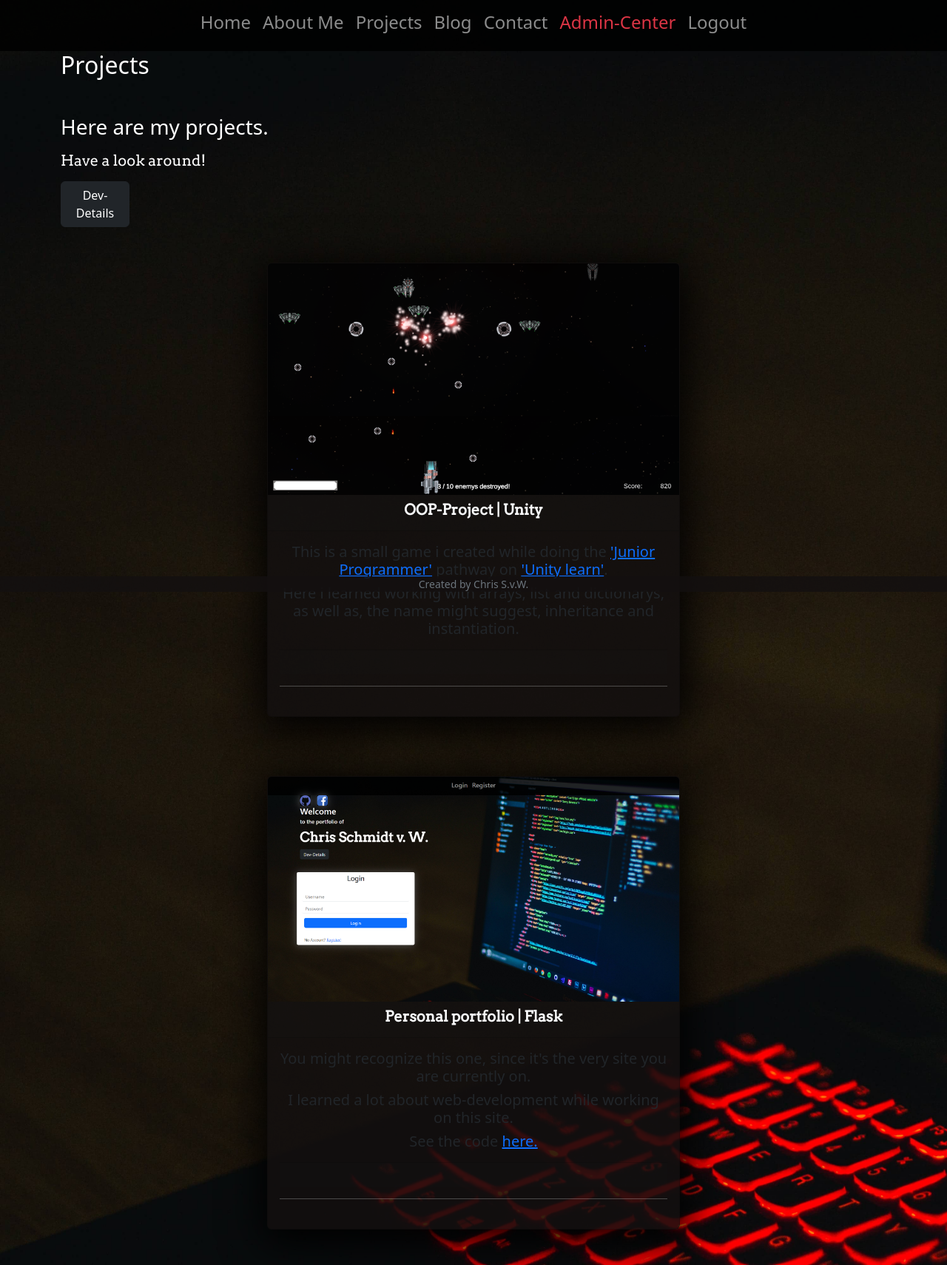
After one commit to ChrisdasB/Flask_Old_Portfolio, a Flask app: page /projects in a window 1280 px wide. The commit adds this page. Shown: the whole page at 74% size. Run offline with Flask 2, Linux system fonts and the light colour scheme; a user stored in the database is signed in; parts of the project's set-up code (start-up, migrations or seed data) failed here and were passed over; some libraries are stand-ins or nearby versions.

Commit message:
Added project.html

```diff
--- a/app.py
+++ b/app.py
@@ -368,6 +368,14 @@
 def aboutme():
     return render_template("aboutme.html")
 
+
+# ABOUT ME
+@app.route("/projects", methods=["GET"])
+@login_required
+def projects():
+    return render_template("projects.html")
+
+
 #ADMIN
 @app.route("/admincenter", methods=["GET", "POST"])
 # Make sure, admin is logged in in this session
@@ -376,6 +384,9 @@
     # If request methos is GET, display admincenter
     if request.method == "GET":
         return render_template("admincenter.html")
+
+
+
 
 
 # BLOGPOST
--- a/templates/contact.html
+++ b/templates/contact.html
@@ -6,8 +6,8 @@
 
 {% block main %}
 <h2 class="text-start animation-fade-in-3 mb-5">Contact</h2>
-<h3 class="text-start animation-fade-in-4">No matter if you like it or hate it.</h3>
-<h5 class="text-start mt-3 comment-header-font  animation-fade-in-5">Send me a message!</h5>
+<h3 class="text-start animation-fade-in-4 animation-fly-in-left">You want to talk to me?</h3>
+<h5 class="text-start mt-3 comment-header-font animation-fly-in-right animation-fade-in-5">Send me message!</h5>
 <section class="pt-2 text-start" name="documentation">
   <p>
       <a class="btn col-1 btn-dark" data-bs-toggle="collapse" href="#collapseExample" role="button" aria-expanded="false" aria-controls="collapseExample">
--- a/templates/layout.html
+++ b/templates/layout.html
@@ -39,11 +39,15 @@
               <a class="nav-link" href="/"><h4>Home</h4></a>
             </li>
             <li class="nav-item active">
+              <a class="nav-link" href="/aboutme"><h4>About Me</h4></a>
+            </li>
+            <li class="nav-item active">
+              <a class="nav-link" href="/projects"><h4>Projects</h4></a>
+            </li>
+            <li class="nav-item active">
               <a class="nav-link" href="/blog"><h4>Blog</h4></a>
             </li>
-            <li class="nav-item active">
-              <a class="nav-link" href="/rssreader"><h4>RSS Reader</h4></a>
-            </li>
+
             <li class="nav-item active">
               <a class="nav-link" href="/contact"><h4>Contact</h4></a>
             </li>
@@ -68,8 +72,8 @@
             {% block main %}{% endblock %}
         </main>
 
-        <footer class="small text-center text-muted fixed-bottom">
-          <div class="container-fluid bg-dark color-secondary">
+        <footer class="small text-center text-secondary fixed-bottom">
+          <div class="container-fluid bg-dark-trans color-secondary">
             Created by Chris S.v.W.
           </div>
         </footer>
--- /dev/null
+++ b/templates/projects.html
@@ -0,0 +1,95 @@
+{% extends "layout.html" %}
+
+{% block title %}
+    Projects
+{% endblock %}
+
+{% block main %}
+<h2 class="text-start animation-fade-in-3 mb-5">Projects</h2>
+<h3 class="text-start animation-fade-in-4 animation-fly-in-left">Here are my projects.</h3>
+<h5 class="text-start mt-3 comment-header-font  animation-fade-in-5 animation-fly-in-right">Have a look around!</h5>
+<section class="pt-2 text-start" name="documentation">
+  <p>
+      <a class="btn col-1 btn-dark" data-bs-toggle="collapse" href="#collapseExample" role="button" aria-expanded="false" aria-controls="collapseExample">
+        Dev-Details
+      </a>
+    </p>
+    <div class="collapse text-start" id="collapseExample">
+      <div class="card card-body bg-dark text-light mx-auto w-75">
+        <p>Blog-posts can only be performed by an Admin.</p>
+            <p>You can watch <a href="#" class="text-primary">this Video</a> if you want to see, how that works.</p>
+            <p>The content is injected dynamicly with Jinja.</p>
+      </div>
+    </div>
+</section>
+{%if warning is defined%}
+        <h3 class="text-warning">{{warning}}</h3>
+        {%endif%}
+<div class="buffer-1"></div>
+
+
+    <div class="card mb-5 bg-dark-trans w-50 mx-auto box-shadow-light">
+        <a target="_blank" href="https://play.unity.com/mg/other/exportwebgl"><img src="/static/Game1.png" alt="" class="card-img-top"></a>
+      <div class="card-header">
+        <h5 class="site-header-font text-light">OOP-Project | Unity</h5>
+      </div>
+      <div class="card-body pb-4">
+
+        <div class="card-text bg-color-black">
+            <h5>
+            This is a small game i created while doing the
+            <a href="https://learn.unity.com/pathway/junior-programmer">'Junior Programmer'</a>
+             pathway on
+             <a href="https://learn.unity.com/">'Unity learn'</a>.
+            </h5>
+            <h5>Here i learned working with arrays, list and dictionarys, as well as, the name might suggest, inheritance and instantiation.</h5>
+        </div>
+        <div class="card-text mt-3 mb-3">
+          <h4 class="comment-text-font"></h4>
+        </div>
+        <div class="card-footer bg-color-blue">
+
+          <p class="small comment-header-font"></p>
+
+
+
+        </div>
+      <hr class="text-light">
+
+
+      </div>
+    </div>
+
+    <div class="buffer-1"></div>
+
+
+    <div class="card mb-5 bg-dark-trans w-50 mx-auto box-shadow-light">
+        <a target="_blank" href="/"><img src="/static/Portfolio_screenshot.png" alt="" class="card-img-top"></a>
+      <div class="card-header">
+        <h5 class="site-header-font text-light">Personal portfolio | Flask</h5>
+      </div>
+      <div class="card-body pb-4">
+
+        <div class="card-text bg-color-black">
+            <h5>
+            You might recognize this one, since it's the very site you are currently on.
+            </h5>
+            <h5>I learned a lot about web-development while working on this site.</h5>
+            <h5>See the code <a href="https://github.com/ChrisdasB/Portfolio_Website">here.</a></h5>
+        </div>
+        <div class="card-text mt-3 mb-3">
+          <h4 class="comment-text-font"></h4>
+        </div>
+        <div class="card-footer bg-color-blue">
+
+          <p class="small comment-header-font"></p>
+
+
+
+        </div>
+      <hr class="text-light">
+
+
+      </div>
+    </div>
+{% endblock %}
```
Also changed, not shown: templates/aboutme.html (+5 -8 lines), portfolio.db, static/Game1.png (added), static/Portfolio_screenshot.png (added), 1 other file.
